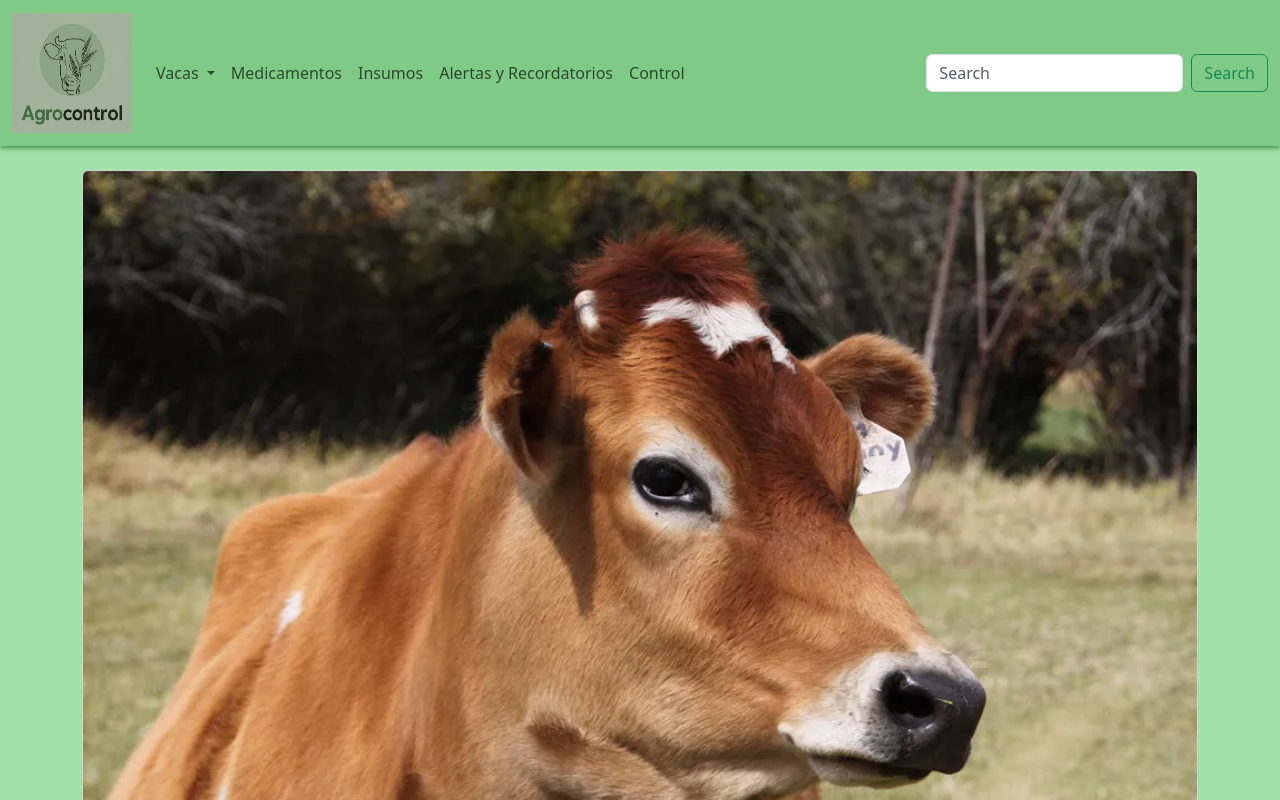
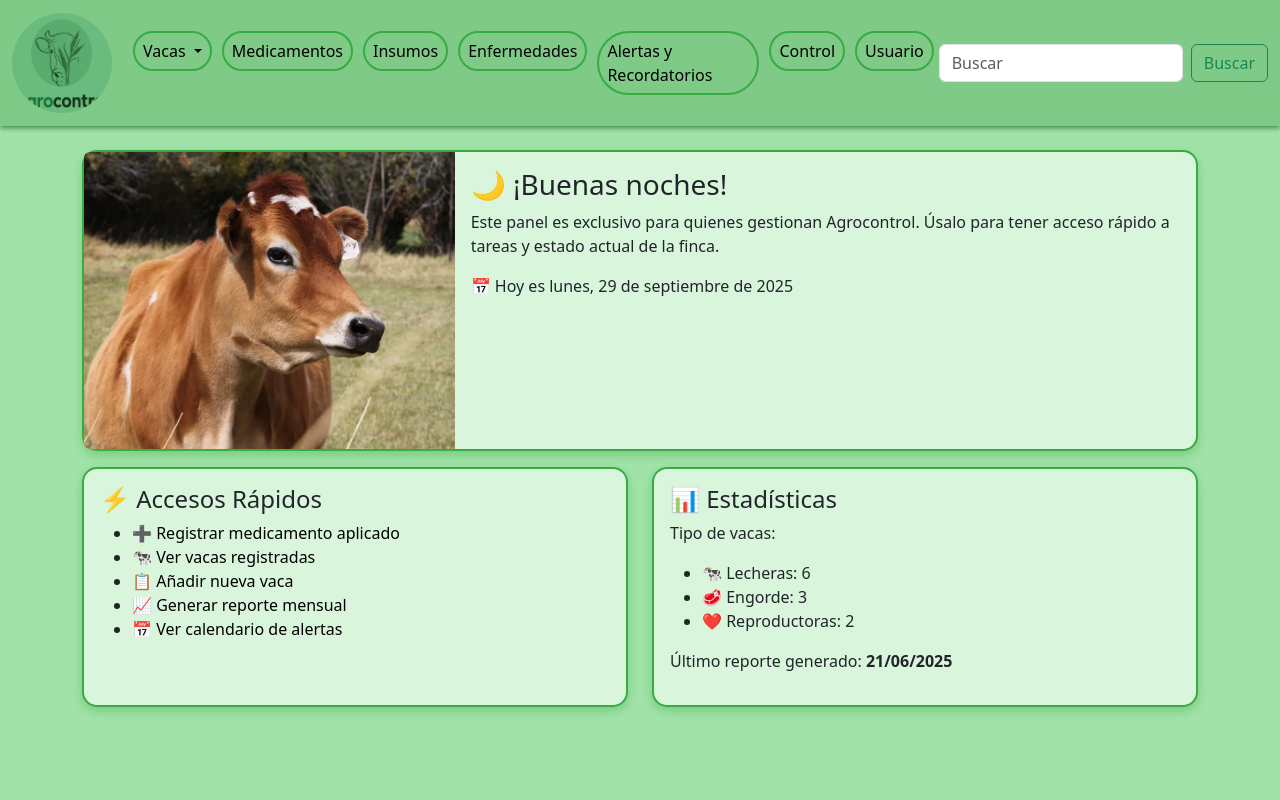
Before and after one commit to DiegoPasito/Agrocontrol, a plain HTML site: page index.html in a window 1280 px wide. Shown: the top 800 px of the page. Drawn offline with nearby package versions, Linux system fonts and the light colour scheme.

Commit message:
Actualización ALL

```diff
--- a/css/index.css
+++ b/css/index.css
@@ -30,3 +30,34 @@ header {
 .card-body a:hover{
     text-decoration: underline;
 }
+
+/* EStilo de las barras de, medicamentos, insumos, enfermades, etc*/
+.navbar-nav .nav-link {
+    border: 2px solid #36ac42;     /* Color del borde */
+    border-radius: 50px;         /* Hace el borde ovalado */
+    padding: 6px 15px;           /* Espaciado interno */
+    margin:  5px;               /* Espacio entre cada opción */
+    transition: all 0.3s ease;   /* Animación suave */
+    color: rgb(0, 0, 0);                /* Texto en blanco */
+}
+
+.navbar-nav .nav-link:hover {
+    background-color: #a9eeb0;   /* Fondo blanco */
+    color: #207729;            /* Texto verde (el color de tu navbar) */
+    border-color: #36ac42;     /* Borde verde */
+}
+
+/*Estilo del color de las tarjetas y demas*/
+.card {
+    background-color: #d9f5dc;       /* Verde clarito de fondo */
+    border: 2px solid #36ac42;       /* Borde verde más fuerte */
+    border-radius: 15px;             /* Bordes redondeados */
+    box-shadow: 0 4px 10px rgba(54, 172, 66, 0.4); /* Sombra verde translúcida */
+    transition: transform 0.2s ease, box-shadow 0.2s ease;
+}
+
+/* Efecto al pasar el mouse */
+.card:hover {
+    transform: translateY(-5px);
+    box-shadow: 0 8px 20px rgba(54, 172, 66, 0.6);
+}
--- /dev/null
+++ b/css/usuario.css
@@ -0,0 +1,25 @@
+body {
+      background: linear-gradient(135deg, #7fca86, #a1e2a8);
+      display: flex;
+      justify-content: center;
+      align-items: center;
+      height: 100vh;
+      margin: 0;
+    }
+    .card {
+      background-color: #ffffff;
+      border: 2px solid #36ac42;
+      border-radius: 20px;
+      box-shadow: 0 6px 15px rgba(54, 172, 66, 0.4);
+    }
+    .btn-success {
+      background-color: #36ac42;
+      border: none;
+    }
+    .btn-success:hover {
+      background-color: #2b8c35;
+    }
+    .form-control:focus {
+      border-color: #36ac42;
+      box-shadow: 0 0 0 0.2rem rgba(54, 172, 66, 0.25);
+    }
--- a/index.html
+++ b/index.html
@@ -12,13 +12,13 @@
     <script src="js/Fecha.js"></script>
 </head>
 <body>
-    <header>
+  <header>
 
  <nav class="navbar navbar-expand-lg ">
   <div class="container-fluid ">
 
     <a class="navbar-brand" >
-      <img src="img/Logo fondo verde.jpg" alt="Bootstrap" width="120" height="120">
+      <img src="img/Agrocontrol verde bonito.jpg" class="rounded-circle" alt="Bootstrap" width="100" height="100">
     </a>
 
     <button class="navbar-toggler" type="button" data-bs-toggle="collapse" data-bs-target="#navbarSupportedContent" aria-controls="navbarSupportedContent" aria-expanded="false" aria-label="Toggle navigation">
@@ -49,32 +49,47 @@
         </li>
 
         <li class="nav-item">
+          <a class="nav-link" href="#">Enfermedades</a>
+        </li>
+
+        <li class="nav-item">
           <a class="nav-link" href="#" > Alertas y Recordatorios </a>
         </li>
 
         <li class="nav-item">
           <a class="nav-link" href="#" > Control </a>
         </li>
+
+        <li class="nav-item">
+          <a class="nav-link" href="usuario.html" > Usuario </a>
+        </li>
       </ul>
       <form class="d-flex" role="search">
-        <input class="form-control me-2" type="search" placeholder="Search" aria-label="Search"/>
-        <button class="btn btn-outline-success" type="submit">Search</button>
+        <input class="form-control me-2" type="search" placeholder="Buscar" aria-label="Search"/>
+        <button class="btn btn-outline-success" type="submit">Buscar</button>
       </form> <br>
     </div>
   </div>
-</nav>
-    </header>
+ </nav>
+  </header>
 
-    <main class="mt-4">
+  <main class="mt-4">
 <div class="container">
 
+
+
 <div class="card mb-3" >
-  <img src="img/Jersey Imagen 2.webp" class="card-img-top img-fluid" alt="...">
-  <div class="card-body" >
+  <div class="row g-0">
+    <div class="col-md-4  ">
+      <img src="img/Jersey Imagen 2.webp" class="img-fluid rounded-start" alt="...">
+    </div>
+    <div class="col-md-8">
+      <div class="card-body">
     <h3 id="saludo-dinamico">👋 ¡Bienvenido!</h3>
     <p>Este panel es exclusivo para quienes gestionan Agrocontrol. Úsalo para tener acceso rápido a tareas y estado actual de la finca.</p>
     <p id="fecha-hoy" class="fecha-panel"></p>
-    <p class="card-text"><small class="text-body-secondary">Last updated 3 mins ago</small></p>
+      </div>
+    </div>
   </div>
 </div>
 
@@ -95,6 +110,7 @@
       </div>
     </div>
   </div>
+
   <div class="col-sm-6">
     <div class="card h-100">
       <div class="card-body">
@@ -113,6 +129,6 @@
 </div> <br>
 
 
-    </main>
+  </main>
 </body>
 </html>
```
Also changed, not shown: usuario.html (added, +47 -0 lines), img/Agrocontrol verde bonito.jpg (added).
